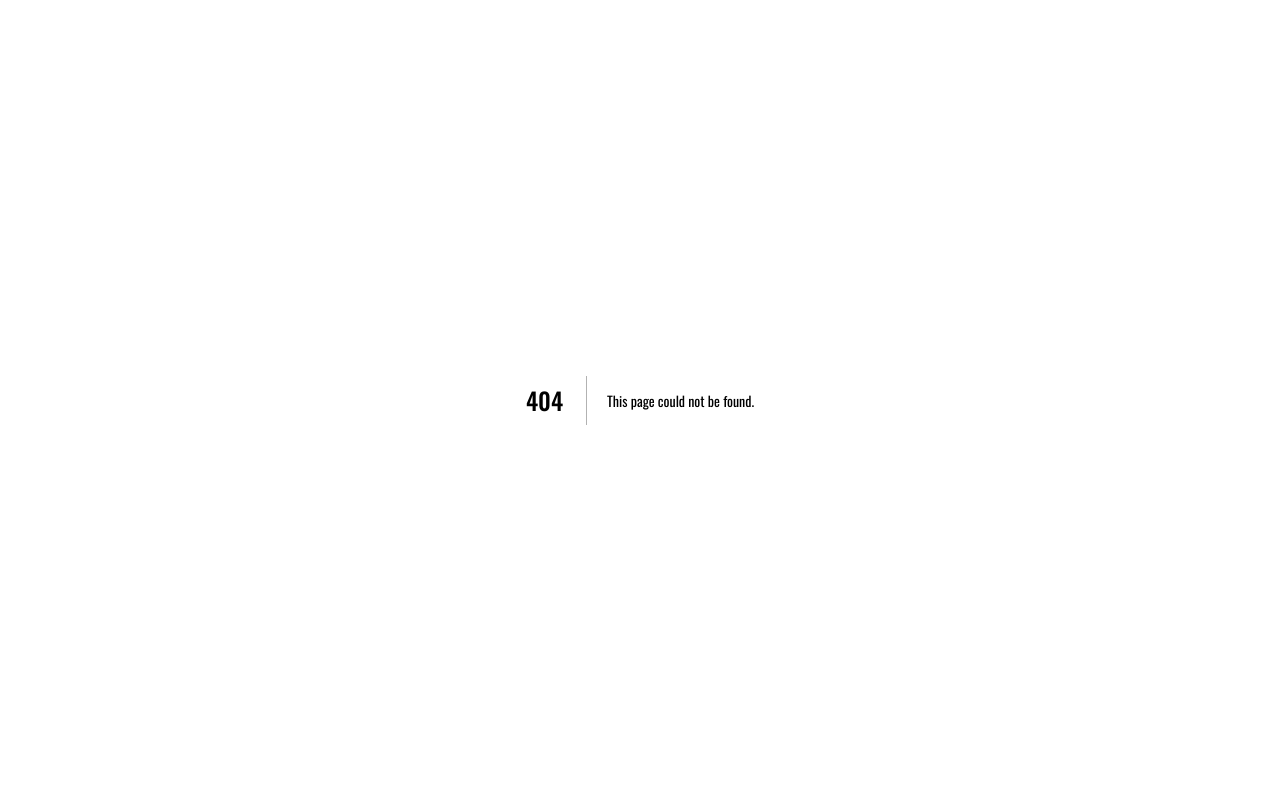
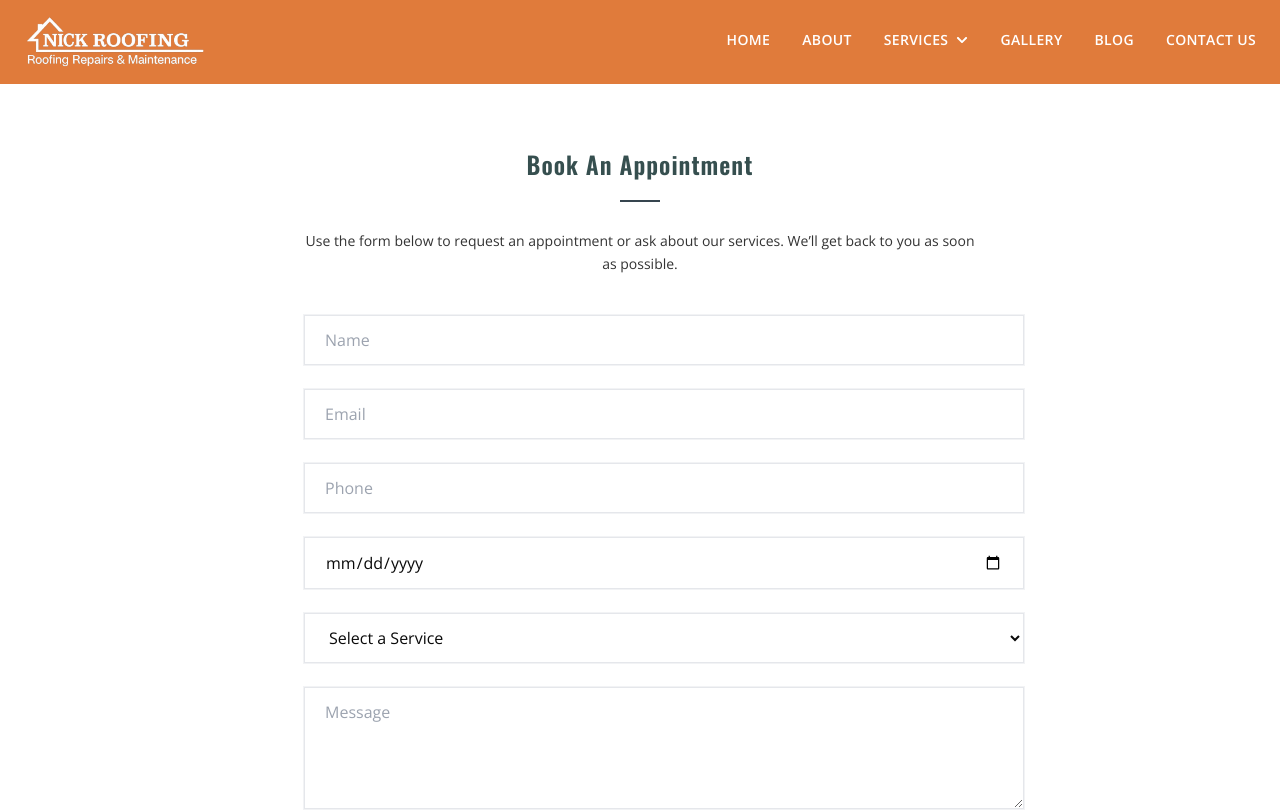
Before and after one commit to compumaxhosting/nick-roofing, a Next.js app: page /book-appointment in a window 1280 px wide. Before the commit this address had no page. Shown: the top 812 px of the page. Built offline with nearby package versions, Linux system fonts and the light colour scheme.

Commit message:
Add appointment date field to contact form and create booking page layout

```diff
--- a/src/app/api/contact/route.ts
+++ b/src/app/api/contact/route.ts
@@ -6,7 +6,7 @@ export async function POST(req: Request) {
   try {
     const body = await req.json();
 
-    const { name, email, phone, service, message } = body;
+    const { name, email, phone, appointmentDate, service, message } = body;
 
     const data = await resend.emails.send({
       from: "Contact Form <noreply@nickroofing.com>", // ⚠️ replace with your verified domain email
@@ -52,6 +52,13 @@ export async function POST(req: Request) {
                   <div class="value"><a href="tel:${phone}" style="color: #35454f; text-decoration: none;">${phone}</a></div>
                 </div>
 
+                ${appointmentDate ? `
+                <div class="field">
+                  <div class="label">📅 Appointment Date</div>
+                  <div class="value">${appointmentDate}</div>
+                </div>
+                ` : ""}
+
                 <div class="field">
                   <div class="label">🔧 Service</div>
                   <div class="value">${service || "Not specified"}</div>
--- /dev/null
+++ b/src/app/book-appointment/page.tsx
@@ -0,0 +1,35 @@
+import ContactForm from "@/components/ContactForm";
+import Header from "@/components/Header";
+import { Footer } from "@/components/Footer";
+
+export const revalidate = 86400; // 24h
+
+export default function BookAppointmentPage() {
+	return (
+		<>
+			<Header />
+
+			<section className="py-16 px-0">
+				<div className="text-center mb-10">
+					<h1 className="text-xl md:text-2xl font-semibold tracking-[1px] mb-5 text-[#364f4f]">
+						Book An Appointment
+					</h1>
+					<span className="block mx-auto w-10 h-0.5 bg-[#36454F] mb-7"></span>
+
+					<p className="max-w-2xl mx-auto text-sm text-[#333] leading-relaxed">
+						Use the form below to request an appointment or ask about our services.
+						We’ll get back to you as soon as possible.
+					</p>
+				</div>
+
+				<div className="flex justify-center px-4">
+					<div className="w-full max-w-3xl">
+						<ContactForm showAppointmentDate />
+					</div>
+				</div>
+			</section>
+
+			<Footer />
+		</>
+	);
+}
--- a/src/components/ContactForm.tsx
+++ b/src/components/ContactForm.tsx
@@ -8,11 +8,16 @@ type ContactFormData = {
   name: string;
   email: string;
   phone: string;
+  appointmentDate?: string;
   service: string;
   message: string;
 };
 
-export default function ContactForm() {
+type ContactFormProps = {
+  showAppointmentDate?: boolean;
+};
+
+export default function ContactForm({ showAppointmentDate = false }: ContactFormProps) {
   const { register, handleSubmit, reset } = useForm<ContactFormData>();
   const [captcha, setCaptcha] = useState("");
   const [captchaInput, setCaptchaInput] = useState("");
@@ -74,6 +79,13 @@ export default function ContactForm() {
         placeholder="Phone"
         className="w-full border py-3 px-5"
       />
+      {showAppointmentDate && (
+        <input
+          {...register("appointmentDate")}
+          type="date"
+          className="w-full border py-3 px-5"
+        />
+      )}
       <select
         {...register("service")}
         className="w-full border py-3 px-5 bg-white"
```
